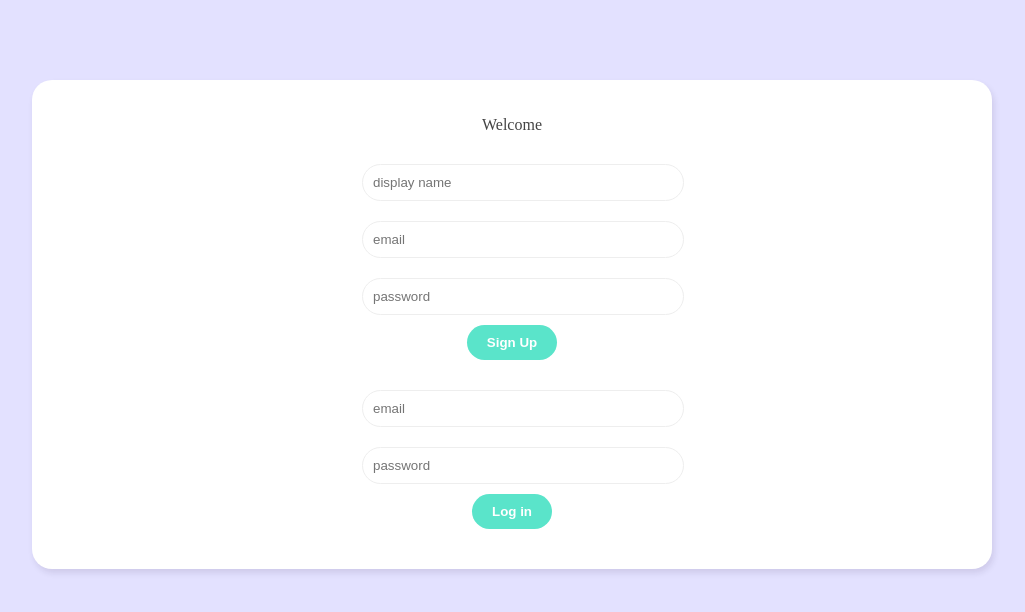
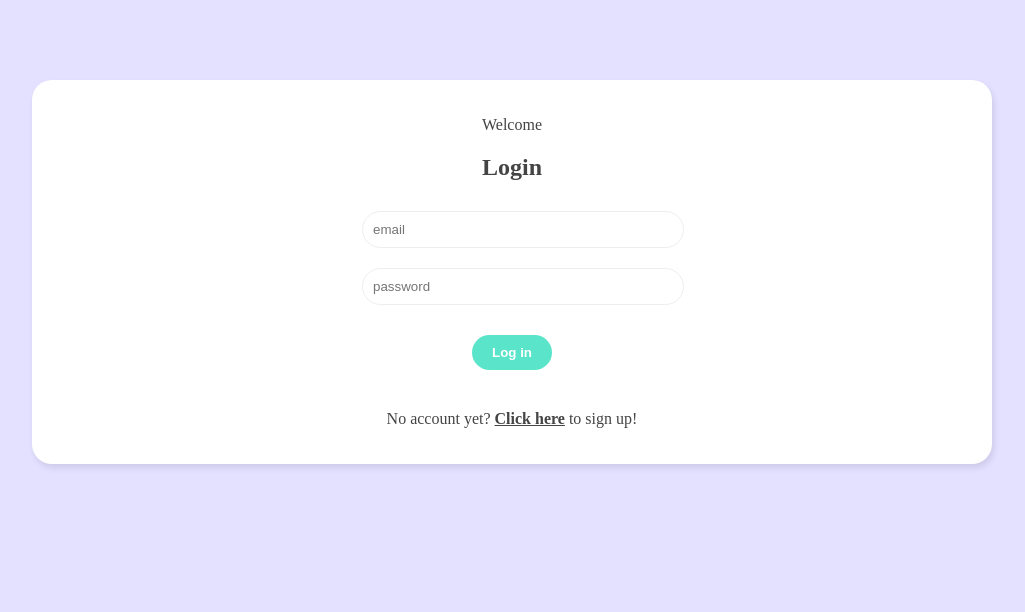
Before and after one commit to mtoyopet/live-chat-firebase-vue, a Vue app: page / in a window 1280 px wide. Shown: the top 612 px of the page, without its empty margins (128-1153 px from the left). Built offline with nearby package versions, Linux system fonts and the light colour scheme.

Commit message:
logic added

```diff
--- a/src/components/LoginForm.vue
+++ b/src/components/LoginForm.vue
@@ -1,4 +1,5 @@
 <template>
+  <h2>Login</h2>
   <form @submit.prevent="handleSubmit">
     <input type="email" required placeholder="email" v-model="email">
     <input type="password" required placeholder="password" v-model="password">
--- a/src/components/SignUpForm.vue
+++ b/src/components/SignUpForm.vue
@@ -1,4 +1,5 @@
 <template>
+  <h2>Sign Up</h2>
   <form @submit.prevent="handleSubmit">
     <input type="text" required placeholder="display name" v-model="displayName">
     <input type="email" required placeholder="email" v-model="email">
--- a/src/views/Welcome.vue
+++ b/src/views/Welcome.vue
@@ -1,17 +1,29 @@
 <template>
   <div class="container welcome">
     <p>Welcome</p>
-    <sign-up-form />
-    <login-form />
+    <div v-if="shouldShowLogin">
+      <login-form />
+      <p>No account yet? <span @click="shouldShowLogin = false">Click here</span> to sign up!</p>
+    </div>
+    <div v-if="!shouldShowLogin">
+      <sign-up-form />
+      <p>Already have an account? <span @click="shouldShowLogin = true">Click here</span> to log in!</p>
+    </div>
   </div>
 </template>
 
 <script>
+import { ref } from 'vue'
 import SignUpForm from '../components/SignUpForm'
 import LoginForm from '../components/LoginForm'
 
 export default {
-  components: { SignUpForm, LoginForm }
+  components: { SignUpForm, LoginForm },
+  setup() {
+    const shouldShowLogin = ref(true)
+
+    return { shouldShowLogin }
+  },
 }
 </script>
 
@@ -39,4 +51,12 @@ export default {
     color: #999;
     margin: 10px auto;
   }
+  .welcome span{
+    font-weight: bold;
+    text-decoration: underline;
+    cursor: pointer;
+  }
+  .welcome button {
+    margin: 20px auto;
+  }
 </style>
```
